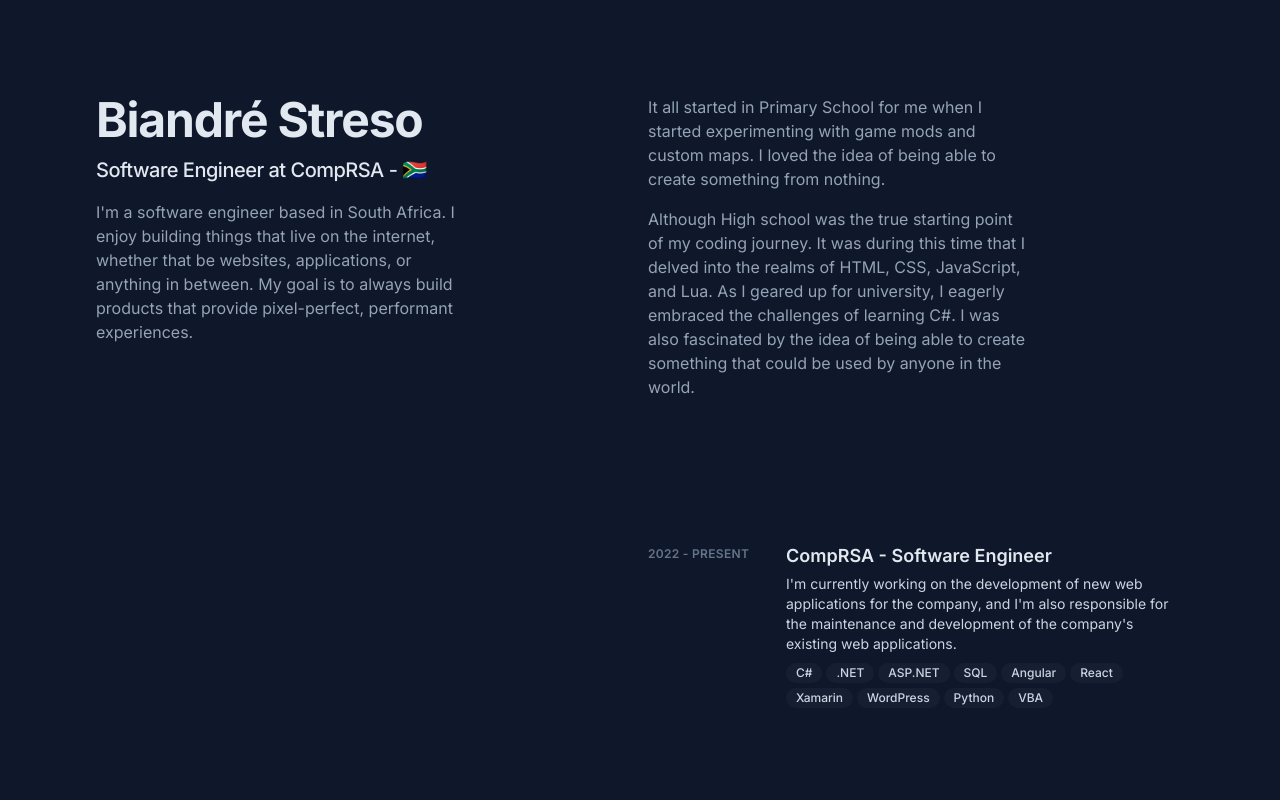
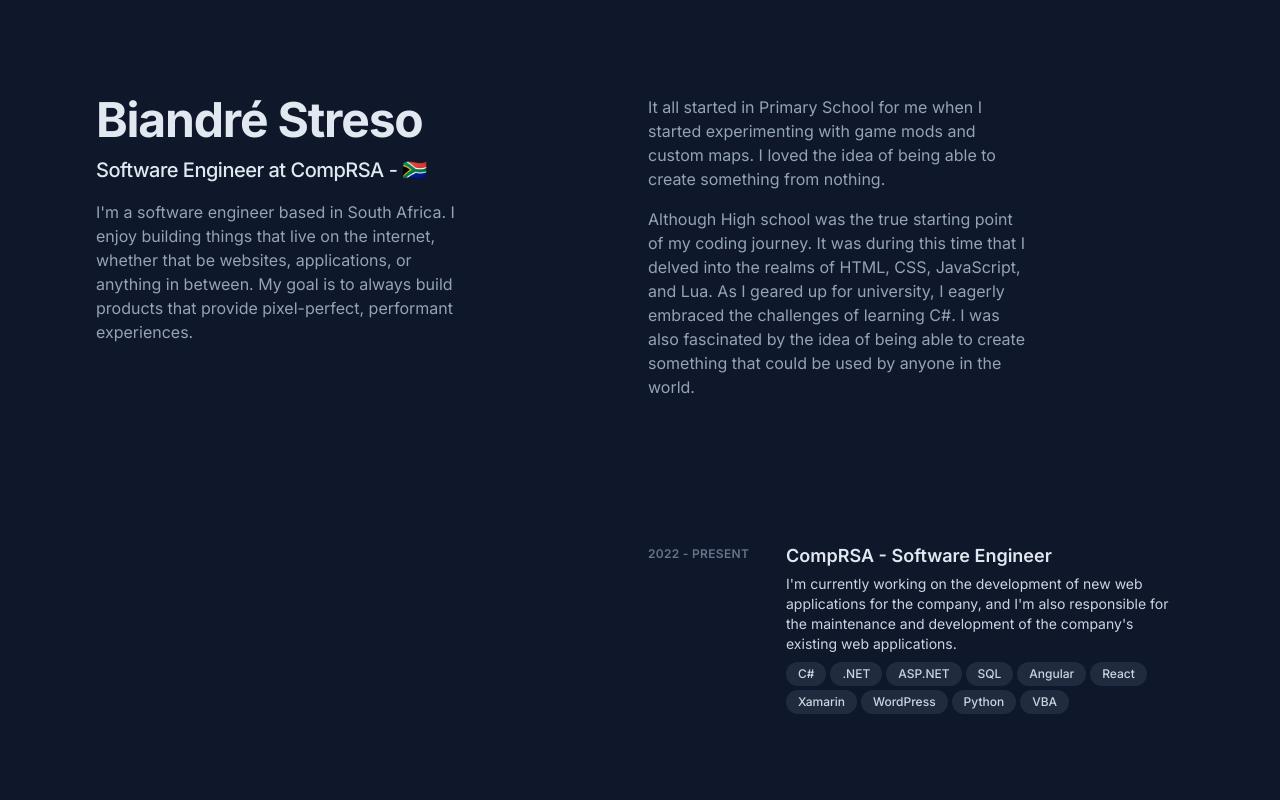
Before and after one commit to biandrestreso/portfolio, a Next.js app: page / in a window 1280 px wide. Shown: the top 800 px of the page. Built offline with nearby package versions, Linux system fonts and the light colour scheme.

Commit message:
Update technology chip sizing

```diff
--- a/app/page.tsx
+++ b/app/page.tsx
@@ -57,53 +57,53 @@ export default function Home() {
                       </p>
                       <ul className='mt-2 text-sm flex flex-wrap gap-1 text-slate-300' aria-label='Technologies used'>
                         <li>
-                          <div className='inline-flex items-center px-2.5 py-0.5 rounded-full text-xs font-medium bg-slate-800/50'>
+                          <div className='inline-flex items-center px-3 py-1 rounded-full text-xs font-medium bg-slate-700/50'>
                             C#
                           </div>
                         </li>
                         <li>
-                          <div className='inline-flex items-center px-2.5 py-0.5 rounded-full text-xs font-medium bg-slate-800/50'>
+                          <div className='inline-flex items-center px-3 py-1 rounded-full text-xs font-medium bg-slate-700/50'>
                             .NET
                           </div>
                         </li>
                         <li>
-                          <div className='inline-flex items-center px-2.5 py-0.5 rounded-full text-xs font-medium bg-slate-800/50'>
+                          <div className='inline-flex items-center px-3 py-1 rounded-full text-xs font-medium bg-slate-700/50'>
                             ASP.NET
                           </div>
                         </li>
                         <li>
-                          <div className='inline-flex items-center px-2.5 py-0.5 rounded-full text-xs font-medium bg-slate-800/50'>
+                          <div className='inline-flex items-center px-3 py-1 rounded-full text-xs font-medium bg-slate-700/50'>
                             SQL
                           </div>
                         </li>
                         {/* angular, react, xamarin, wordpress, python, vba */}
                         <li>
-                          <div className='inline-flex items-center px-2.5 py-0.5 rounded-full text-xs font-medium bg-slate-800/50'>
+                          <div className='inline-flex items-center px-3 py-1 rounded-full text-xs font-medium bg-slate-700/50'>
                             Angular
                           </div>
                         </li>
                         <li>
-                          <div className='inline-flex items-center px-2.5 py-0.5 rounded-full text-xs font-medium bg-slate-800/50'>
+                          <div className='inline-flex items-center px-3 py-1 rounded-full text-xs font-medium bg-slate-700/50'>
                             React
                           </div>
                         </li>
                         <li>
-                          <div className='inline-flex items-center px-2.5 py-0.5 rounded-full text-xs font-medium bg-slate-800/50'>
+                          <div className='inline-flex items-center px-3 py-1 rounded-full text-xs font-medium bg-slate-700/50'>
                             Xamarin
                           </div>
                         </li>
                         <li>
-                          <div className='inline-flex items-center px-2.5 py-0.5 rounded-full text-xs font-medium bg-slate-800/50'>
+                          <div className='inline-flex items-center px-3 py-1 rounded-full text-xs font-medium bg-slate-700/50'>
                             WordPress
                           </div>
                         </li>
                         <li>
-                          <div className='inline-flex items-center px-2.5 py-0.5 rounded-full text-xs font-medium bg-slate-800/50'>
+                          <div className='inline-flex items-center px-3 py-1 rounded-full text-xs font-medium bg-slate-700/50'>
                             Python
                           </div>
                         </li>
                         <li>
-                          <div className='inline-flex items-center px-2.5 py-0.5 rounded-full text-xs font-medium bg-slate-800/50'>
+                          <div className='inline-flex items-center px-3 py-1 rounded-full text-xs font-medium bg-slate-700/50'>
                             VBA
                           </div>
                         </li>
```
